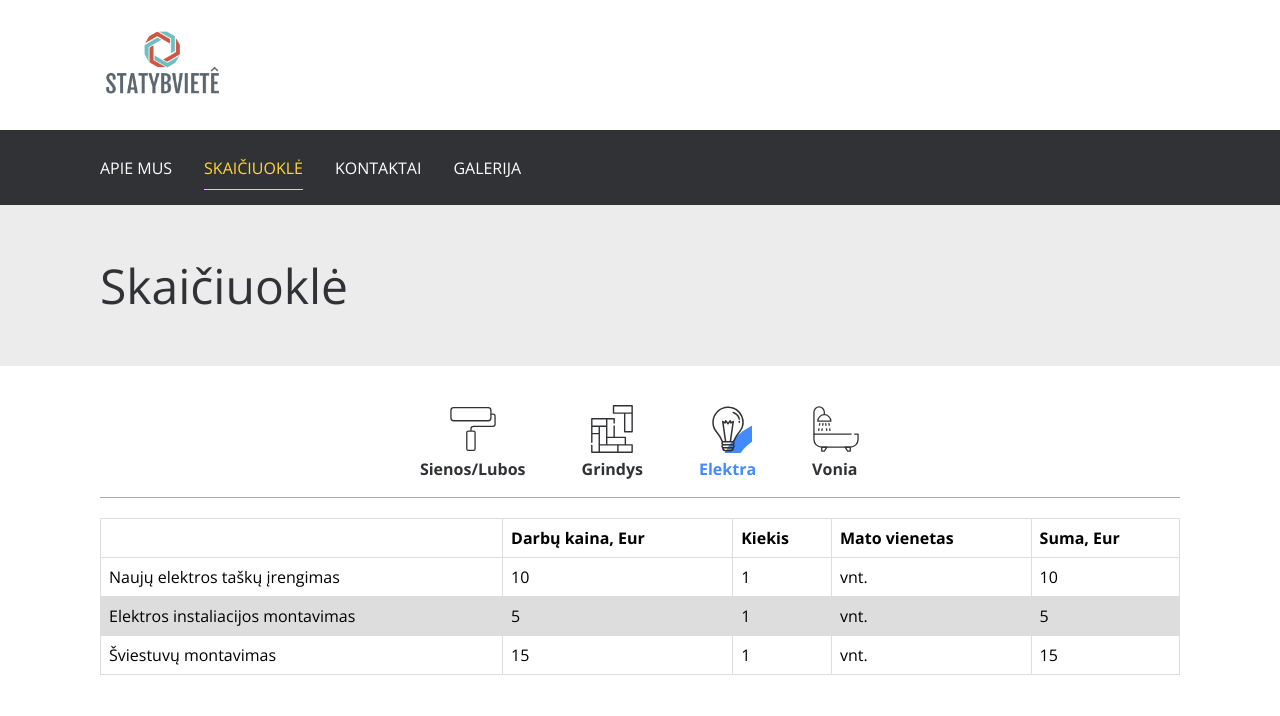
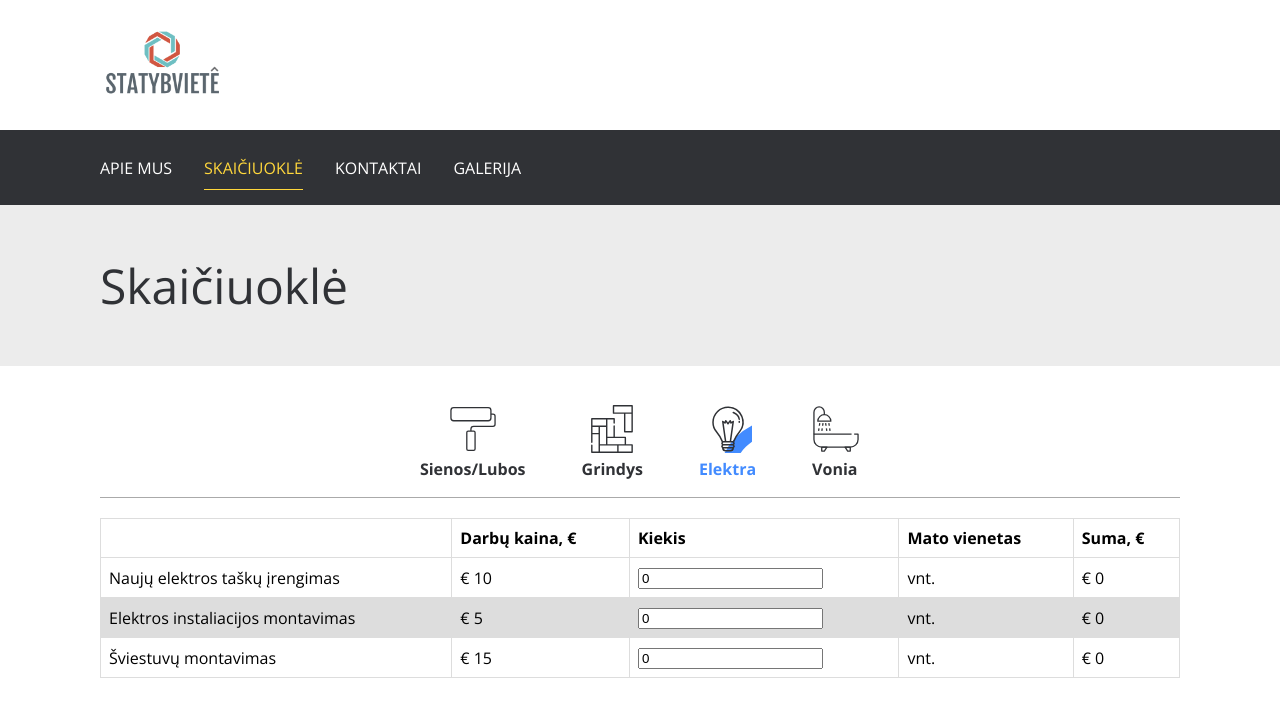
Before and after one commit to rokasandreikenas/Statybviete, a React (Create React App) app: page /skaiciuokle in a window 1280 px wide. Both pictures are taken after a click on the tab "Elektra". Shown: the top 716 px of the page. Built offline with nearby package versions, Linux system fonts and the light colour scheme.

Commit message:
add state for electricity calculation

```diff
--- a/src/components/EstimateCalculator/EstimateCalculator.js
+++ b/src/components/EstimateCalculator/EstimateCalculator.js
@@ -1,4 +1,4 @@
-import React from "react";
+import React, { useState } from "react";
 import { Tab, Tabs, TabList, TabPanel } from "react-tabs";
 import "react-tabs/style/react-tabs.css";
 
@@ -8,9 +8,21 @@ import "./EstimateCalculator.scss";
 import EstimateTable from "./EstimateTable/EstimateTable";
 
 const EstimateCalculator = () => {
+  const [electricityQuantity, setElectricityQuantity] = useState({
+    first: 0,
+    second: 0,
+    third: 0,
+  });
+
+  const handleElectricityQuantityChange = (evt) => {
+    const value = evt.target.value;
+    setElectricityQuantity({
+      ...electricityQuantity,
+      [evt.target.name]: value,
+    });
+  };
   return (
     <div className="container">
-      <div className="tab-lis">
       <Tabs>
         <TabList>
           {TabInfo &&
@@ -28,16 +40,18 @@ const EstimateCalculator = () => {
         <TabPanel>
           <h2>Grindys</h2>
         </TabPanel>
-
         <TabPanel>
-            <EstimateTable list={Electricity} />
+          <EstimateTable
+            list={Electricity}
+            inputs={electricityQuantity}
+            handleChange={handleElectricityQuantityChange}
+          />
         </TabPanel>
         <TabPanel>
           <h2>Vonia</h2>
         </TabPanel>
       </Tabs>
     </div>
-    </div>
   );
 };
 
--- a/src/components/EstimateCalculator/EstimateTable/EstimateTable.js
+++ b/src/components/EstimateCalculator/EstimateTable/EstimateTable.js
@@ -3,14 +3,26 @@ import TableHeader from "./TableHeader";
 import TableRow from "./TableRow";
 import "./EstimateTable.scss";
 
-const EstimateTable = ({ list }) => {
+const EstimateTable = ({ list, inputs, handleChange }) => {
+  console.log(inputs);
+
   return (
-    <table>
+    <table className="estimate-table">
       <TableHeader />
       <tbody>
-        {list.map((item, index) => (
-          <TableRow key={index} item={item} />
-        ))}
+        {list.map((item, index) => {
+          const inputArrValues = Object.values(inputs);
+          const inputArrKeys = Object.keys(inputs);
+          return (
+            <TableRow
+              key={index}
+              item={item}
+              name={inputArrKeys[index]}
+              quantity={inputArrValues[index]}
+              handleChange={handleChange}
+            />
+          );
+        })}
       </tbody>
     </table>
   );
--- a/src/components/EstimateCalculator/EstimateTable/EstimateTable.scss
+++ b/src/components/EstimateCalculator/EstimateTable/EstimateTable.scss
@@ -1,8 +1,7 @@
-table {
+.estimate-table {
     border-collapse: collapse;
     width: 100%;
-}
-
+    margin-bottom: 20px;
     td,
     th {
         border: 1px solid #dddddd;
@@ -13,3 +12,4 @@ th {
     tr:nth-child(even) {
         background-color: #dddddd;
     }
+}
--- a/src/components/EstimateCalculator/EstimateTable/TableHeader.js
+++ b/src/components/EstimateCalculator/EstimateTable/TableHeader.js
@@ -4,10 +4,10 @@ const TableHeader = () => (
   <thead>
     <tr>
       <th></th>
-      <th>Darbų kaina, Eur</th>
+      <th>Darbų kaina, €</th>
       <th>Kiekis</th>
       <th>Mato vienetas</th>
-      <th>Suma, Eur</th>
+      <th>Suma, €</th>
     </tr>
   </thead>
 );
--- a/src/components/EstimateCalculator/EstimateTable/TableRow.js
+++ b/src/components/EstimateCalculator/EstimateTable/TableRow.js
@@ -1,12 +1,14 @@
 import React from "react";
 
-const TableRow = ({ item }) => (
+const TableRow = ({ item, name, quantity, handleChange }) => (
   <tr>
     <td>{item.title}</td>
-    <td>{item.price}</td>
-    <td>1</td>
+    <td>€ {item.price}</td>
+    <td>
+      <input type="text" value={quantity} onChange={handleChange} name={name} />
+    </td>
     <td>{item.unit}</td>
-    <td>{item.price * 1}</td>
+    <td>€ {item.price * quantity}</td>
   </tr>
 );
 
```
Lines whose indentation alone changed are shown as unchanged.
